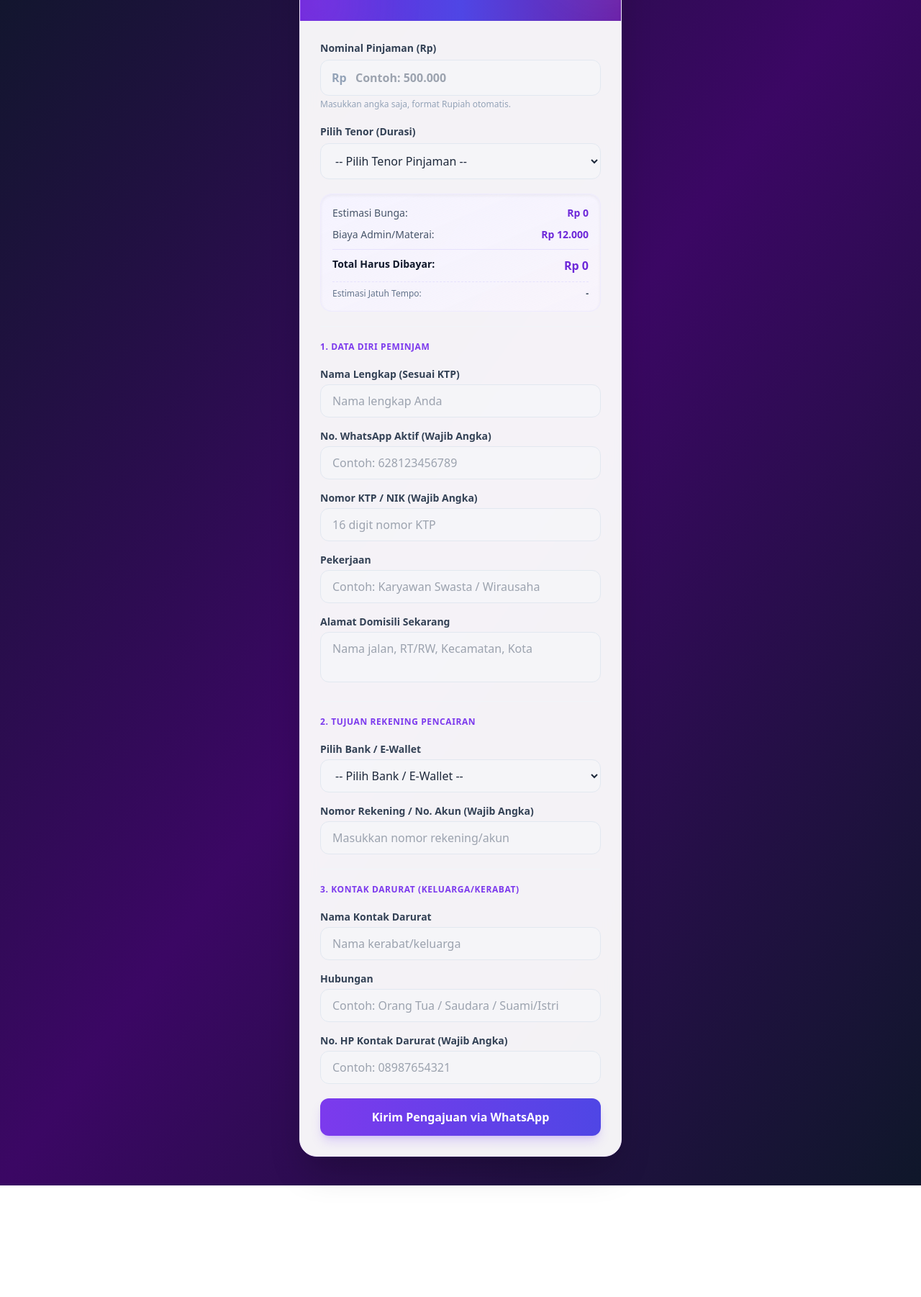
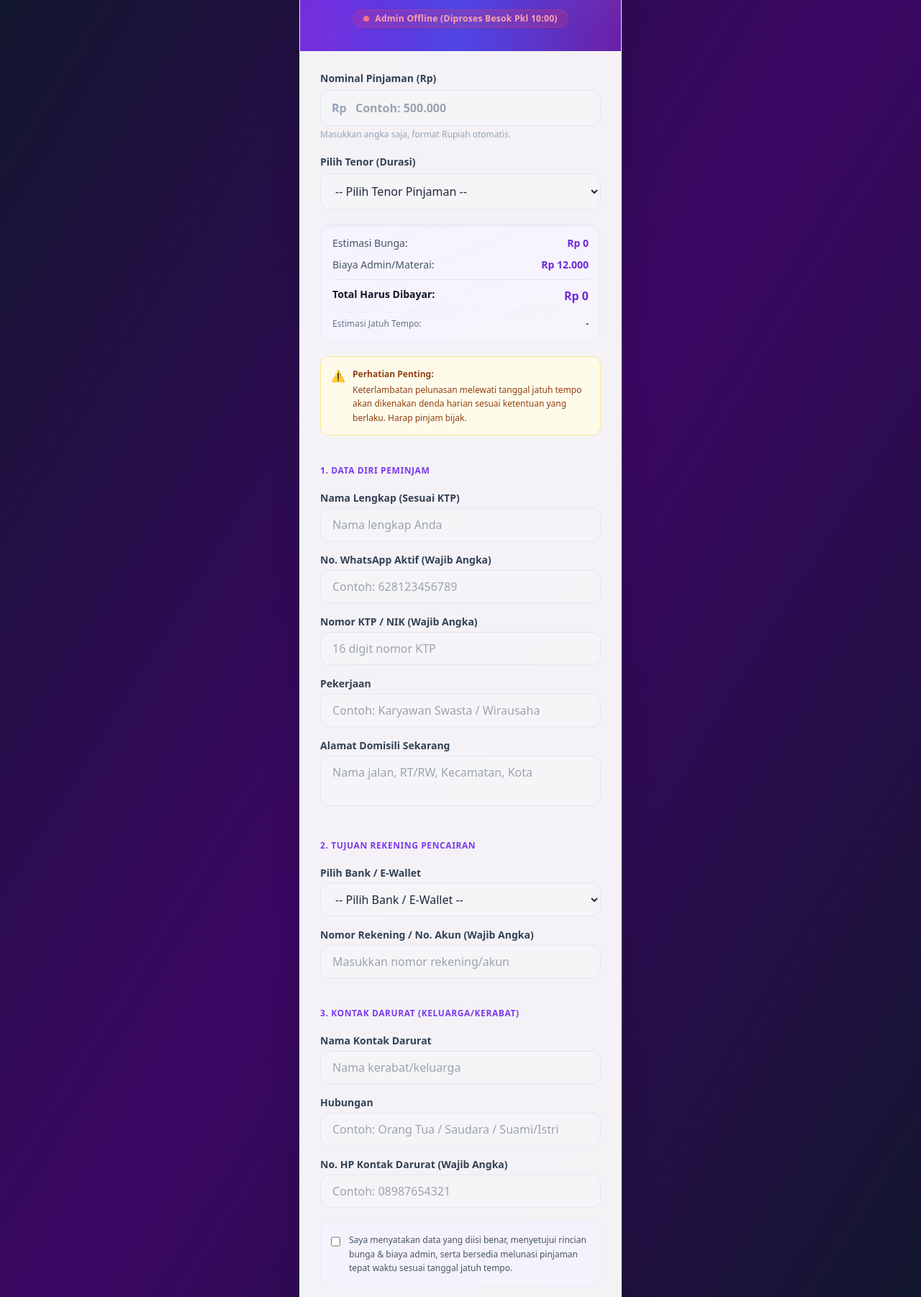
Before and after one commit to dapinbytantan/Dapin-By-Tantan, a plain HTML site: page index.html in a window 1280 px wide. Shown: the part 138-1940 px from the top of the page at 72% size. Before the commit the page ends 1785 px from the top, so only its background shows below. Drawn offline with nearby package versions, Linux system fonts and the light colour scheme.

Commit message:
Update index.html

```diff
--- a/index.html
+++ b/index.html
@@ -15,6 +15,11 @@
             <div class="absolute -left-10 -bottom-10 w-32 h-32 bg-purple-500/20 rounded-full blur-2xl"></div>
             <h1 class="text-3xl font-extrabold tracking-tight relative z-10">Dapin by TanTan</h1>
             <p class="text-purple-200 text-sm mt-1.5 relative z-10 font-medium">Layanan Pengajuan Pinjaman Cepat, Aman & Terpercaya</p>
+
+            <!-- Status Jam Operasional -->
+            <div id="statusBuka" class="inline-flex items-center gap-2 mt-4 px-3.5 py-1 rounded-full text-xs font-bold tracking-wide shadow-sm">
+                <!-- Status akan diatur otomatis oleh Javascript -->
+            </div>
         </div>
 
         <!-- Form Pengajuan -->
@@ -60,6 +65,15 @@
                 <div class="flex justify-between text-xs text-slate-500 pt-2 border-t border-dashed border-violet-200/60">
                     <span class="font-medium">Estimasi Jatuh Tempo:</span>
                     <span id="displayJatuhTempo" class="font-bold text-slate-700">-</span>
+                </div>
+            </div>
+
+            <!-- Warning Notice (Peringatan Denda) -->
+            <div class="bg-amber-50 border border-amber-200 rounded-xl p-3.5 flex items-start gap-2.5 text-xs text-amber-800 leading-relaxed">
+                <span class="text-base">⚠️</span>
+                <div>
+                    <span class="font-bold block mb-0.5">Perhatian Penting:</span>
+                    Keterlambatan pelunasan melewati tanggal jatuh tempo akan dikenakan denda harian sesuai ketentuan yang berlaku. Harap pinjam bijak.
                 </div>
             </div>
 
@@ -169,6 +183,14 @@
                 </div>
             </div>
 
+            <!-- Syarat & Ketentuan (Checkbox Persetujuan) -->
+            <div class="bg-violet-50/50 border border-violet-100 rounded-xl p-3.5 flex items-start gap-3 mt-4">
+                <input type="checkbox" id="termsCheck" required class="mt-1 w-4 h-4 text-violet-600 rounded border-slate-300 focus:ring-violet-500 cursor-pointer">
+                <label for="termsCheck" class="text-xs text-slate-600 leading-relaxed cursor-pointer select-none">
+                    Saya menyatakan data yang diisi benar, menyetujui rincian bunga & biaya admin, serta bersedia melunasi pinjaman tepat waktu sesuai tanggal jatuh tempo.
+                </label>
+            </div>
+
             <!-- Tombol Submit -->
             <button type="submit"
                 class="w-full bg-gradient-to-r from-violet-600 to-indigo-600 hover:from-violet-700 hover:to-indigo-700 text-white font-bold py-3.5 px-4 rounded-xl shadow-lg shadow-violet-500/25 hover:shadow-violet-500/40 transition duration-200 transform active:scale-[0.98] mt-2">
@@ -177,8 +199,24 @@
         </form>
     </div>
 
-    <!-- Script Kalkulator & WhatsApp Sender -->
+    <!-- Script Kalkulator, Jam Operasional & WhatsApp Sender -->
     <script>
+        // Cek Jam Operasional (Buka 10.00 - 22.00)
+        function cekJamOperasional() {
+            const now = new Date();
+            const jam = now.getHours();
+            const statusEl = document.getElementById('statusBuka');
+
+            if (jam >= 10 && jam < 22) {
+                statusEl.className = "inline-flex items-center gap-2 mt-4 px-3.5 py-1 rounded-full text-xs font-bold tracking-wide shadow-sm bg-emerald-500/20 text-emerald-300 border border-emerald-500/30";
+                statusEl.innerHTML = '<span class="w-2 h-2 rounded-full bg-emerald-400 animate-pulse"></span> Admin Online (Buka s/d 22:00)';
+            } else {
+                statusEl.className = "inline-flex items-center gap-2 mt-4 px-3.5 py-1 rounded-full text-xs font-bold tracking-wide shadow-sm bg-rose-500/20 text-rose-300 border border-rose-500/30";
+                statusEl.innerHTML = '<span class="w-2 h-2 rounded-full bg-rose-400"></span> Admin Offline (Diproses Besok Pkl 10:00)';
+            }
+        }
+        cekJamOperasional();
+
         const BIAYA_ADMIN = 12000;
 
         function formatRupiahInput(input) {
@@ -252,6 +290,13 @@
         document.getElementById('loanForm').addEventListener('submit', function(e) {
             e.preventDefault();
 
+            // Cek apakah checkbox syarat & ketentuan dicentang
+            const termsChecked = document.getElementById('termsCheck').checked;
+            if (!termsChecked) {
+                alert('Silakan centang kotak persetujuan syarat & ketentuan terlebih dahulu.');
+                return;
+            }
+
             const nominal = getNominalAngka();
             const tenorVal = selectTenor.value;
             const nama = document.getElementById('nama').value;
@@ -309,7 +354,9 @@
 *3. KONTAK DARURAT*
 - Nama: ${namaDarurat}
 - Hubungan: ${hubungan}
-- No HP: ${hpDarurat}`;
+- No HP: ${hpDarurat}
+
+_Status Persetujuan: Setuju dengan Syarat & Ketentuan Dapin by TanTan_`;
 
             const urlWA = `https://wa.me/${nomorAdmin}?text=${encodeURIComponent(pesan)}`;
             window.open(urlWA, '_blank');
```
